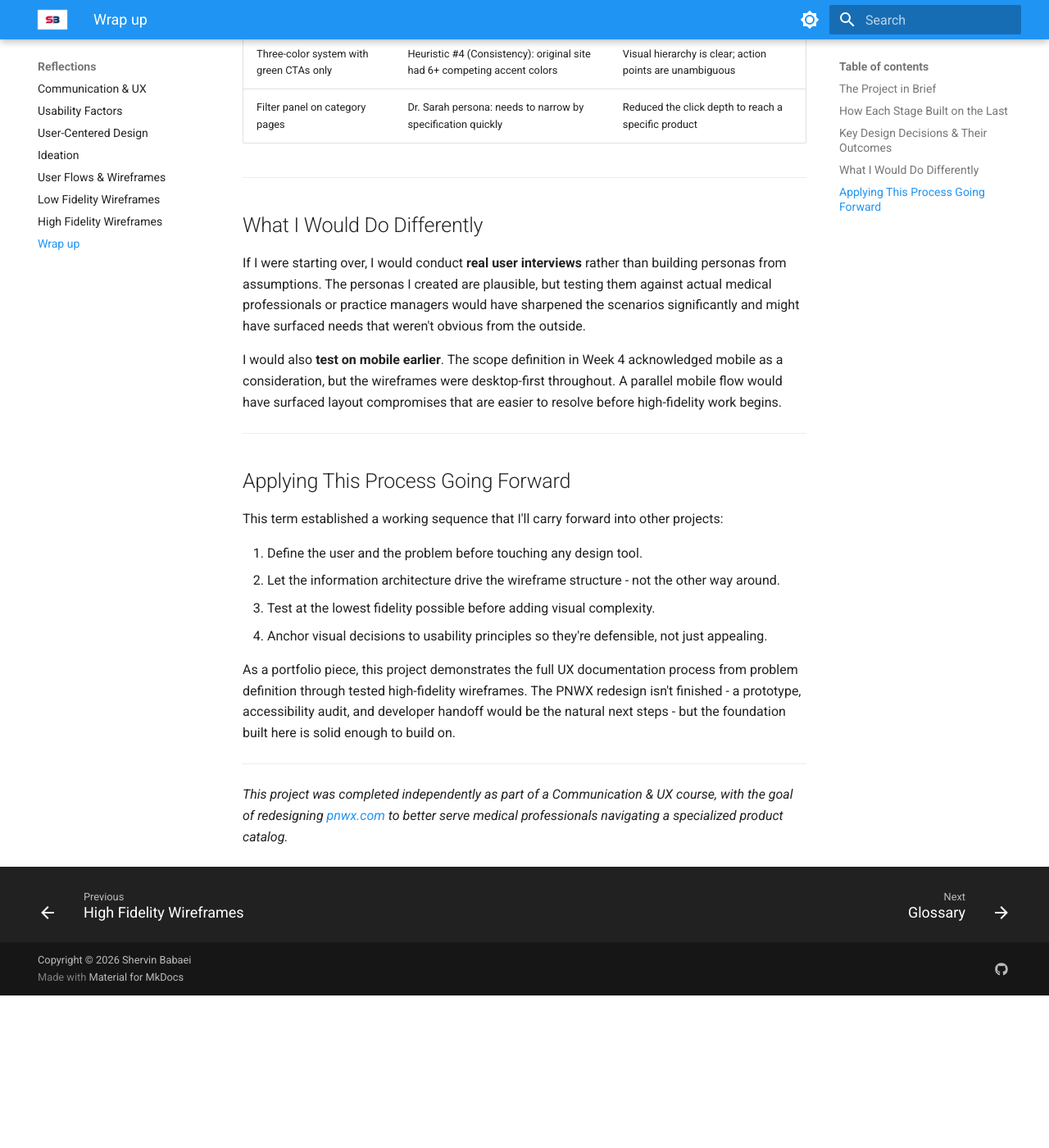
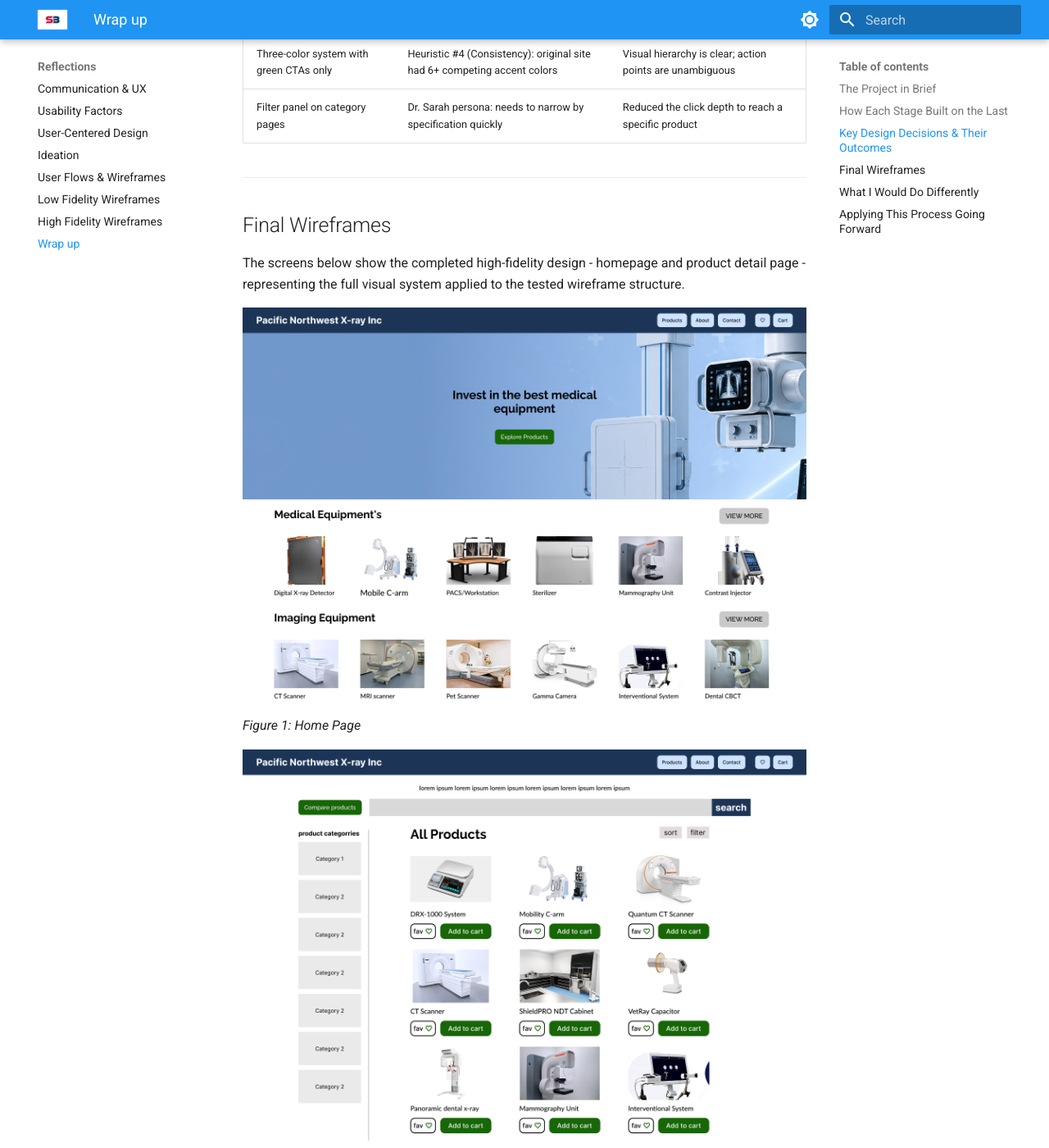
Before and after one commit to ShervinBabaei2007/mkdocs-project-2026, an MkDocs documentation site: the page built from docs/weeks/conclusion.md, in a window 1280 px wide and 1400 px high, scrolled down 1608 px. Shown: the whole window at 82% size. Built offline with MkDocs 1.6.1 and Material for MkDocs 9.7.7, drawn with Linux system fonts in a browser that asks for light colours; before the commit the page ends 2822 px from its top, so only the background shows below that; some of the changed text lies outside the part shown.

Commit message:
fix: add final Wireframes img/ fix tables

```diff
--- a/docs/weeks/conclusion.md
+++ b/docs/weeks/conclusion.md
@@ -33,12 +33,24 @@ The project was most effective when earlier decisions constrained later ones in
 ## Key Design Decisions & Their Outcomes
 
 | Decision | Rationale | Outcome |
-|---|---|---|
+| --- | --- | --- |
 | Consolidated navigation labels | IA research: existing labels used internal jargon | Users navigated category pages without hesitation in testing |
 | Search bar above the fold | User scenarios: experienced users arrive with a specific product in mind | Reduced reliance on browsing for task-oriented users |
 | Price and CTA above fold on product pages | Mike persona: budget-conscious, non-technical | Eliminated the need to scroll before making a purchase decision |
 | Three-color system with green CTAs only | Heuristic #4 (Consistency): original site had 6+ competing accent colors | Visual hierarchy is clear; action points are unambiguous |
 | Filter panel on category pages | Dr. Sarah persona: needs to narrow by specification quickly | Reduced the click depth to reach a specific product |
+
+---
+
+## Final Wireframes
+
+The screens below show the completed high-fidelity design - homepage and product detail page - representing the full visual system applied to the tested wireframe structure.
+
+![Final Desktop — Homepage](../assets/images/Desktop%20Product%20Home.png)
+*Figure 1: Home Page*
+
+![Final Desktop — Product Detail](../assets/images/Desktop%20Product%20copy.png)
+*Figure 2: All product page*
 
 ---
 
```
Also changed, not shown: docs/weeks/week11-12.md (+0 -2 lines).
